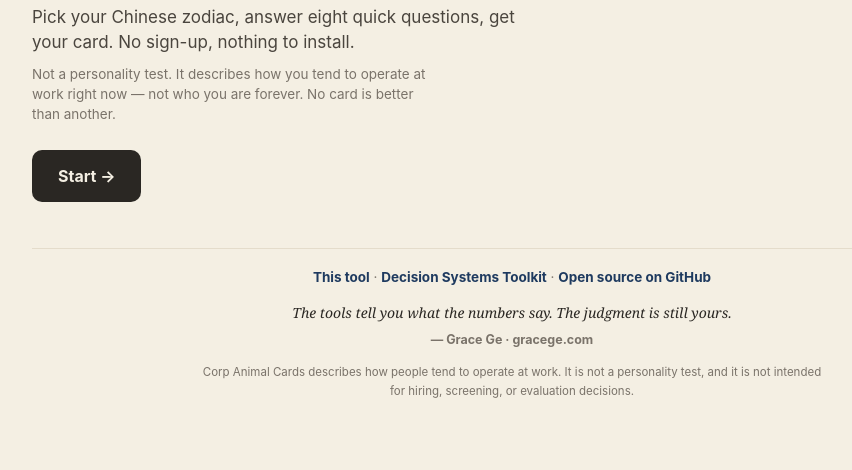
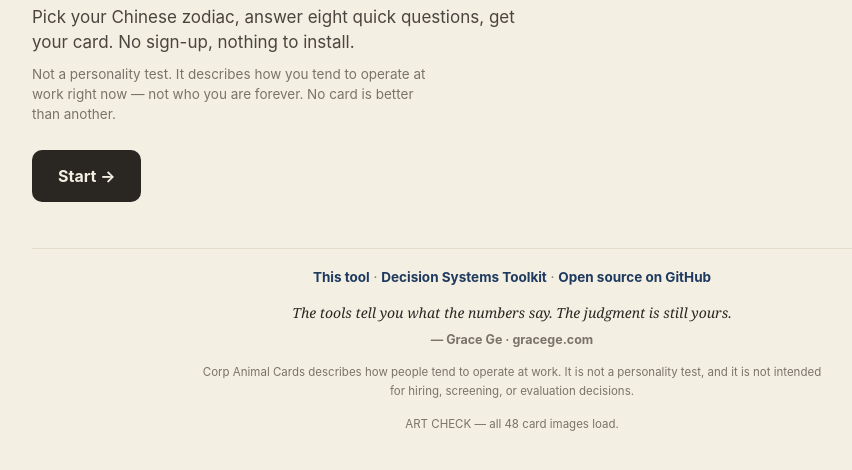
Before and after one commit to Grace-RGe/decision-systems-toolkit, a plain HTML site: page corp-animal-cards/corp-animal-cards.html in a window 1280 px wide. Shown: the part 188-658 px from the top of the page, without its empty margins (128-980 px from the left). Drawn offline with Linux system fonts and the light colour scheme.

Commit message:
Enable ART_CHECK for card image loading
Changed ART_CHECK to true for image loading verification.

```diff
--- a/corp-animal-cards/corp-animal-cards.html
+++ b/corp-animal-cards/corp-animal-cards.html
@@ -200,7 +200,7 @@ const LINKS = {
   github:  "https://github.com/Grace-RGe/decision-systems-toolkit"
 };
 /* Set to true to check all 48 card images load. Turn off before publishing. */
-const ART_CHECK = false;
+const ART_CHECK = true;
 
 const ORDER = ["QuietBuilder","StrategicChallenger","ReliableAnchor","OpportunityBuilder"];
 const ARCH = {
```
